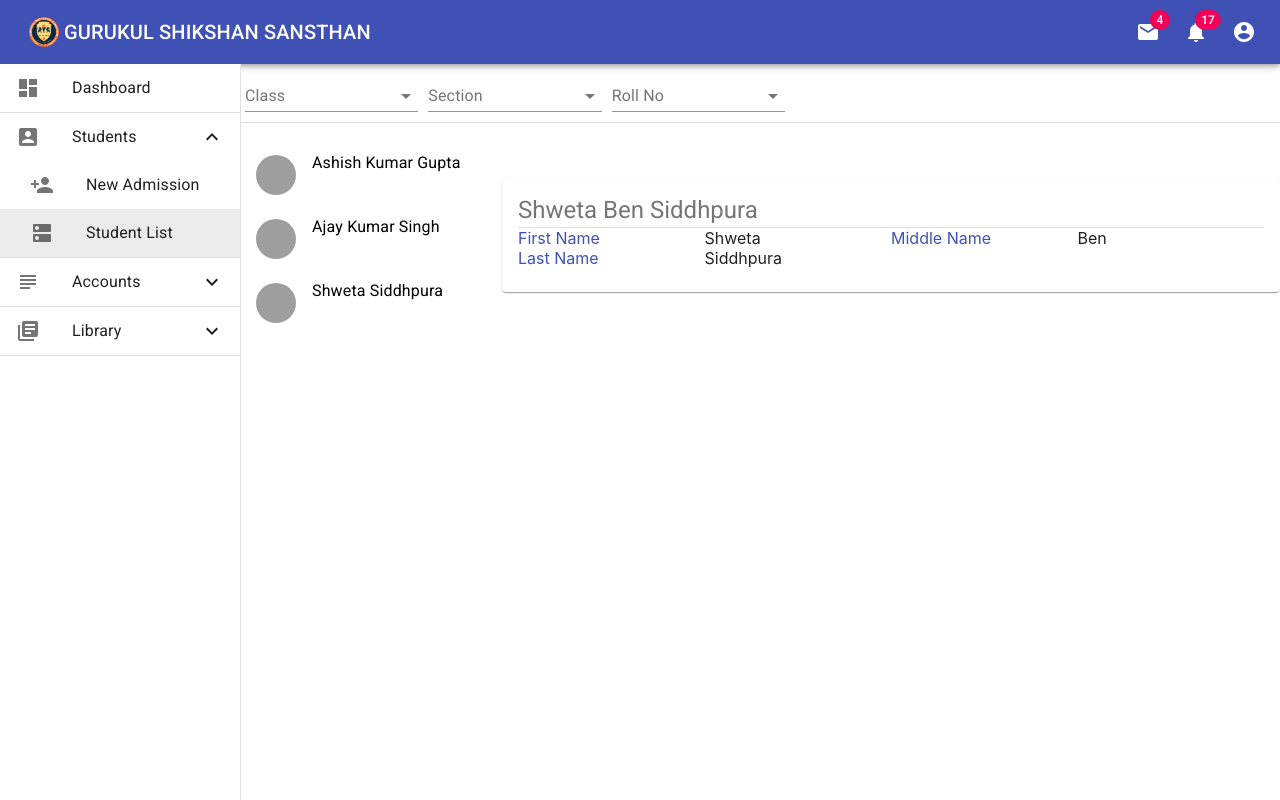
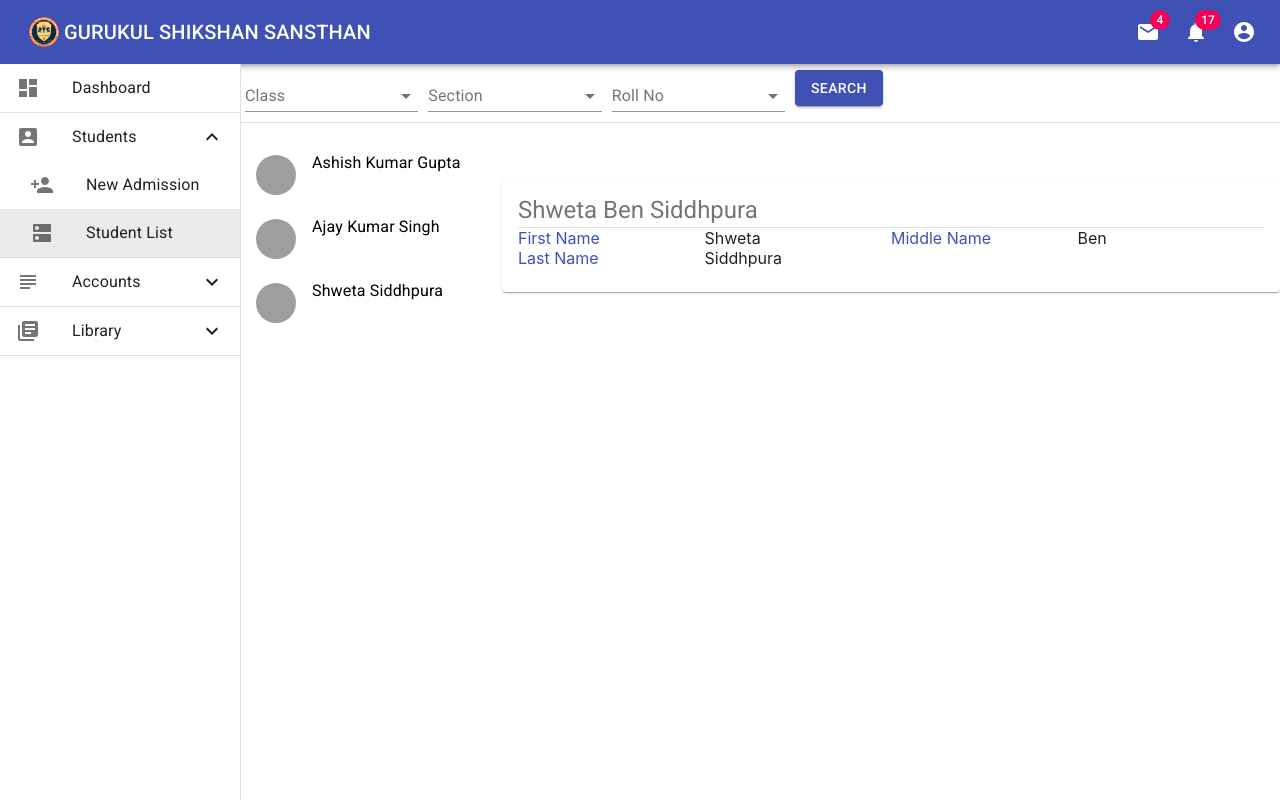
Before and after one commit to ashishkrgupta/irms-ui, a React (Create React App) app: page / in a window 1280 px wide. Built offline with nearby package versions, Linux system fonts and the light colour scheme; grey boxes are pictures that could not be loaded.

Commit message:
added search button student search component

```diff
--- a/src/components/students/list/StudentList.js
+++ b/src/components/students/list/StudentList.js
@@ -48,7 +48,8 @@ export default class StudentList extends Component {
   render = () => {
     return (<Grid container direction="row" justify="flex-start" spacing={1} alignItems="center">
       <StudentSearchBar
-        onChange={this.onChangeSearhBar}
+        //onChange={this.onChangeSearhBar}
+        onSearchClick={this.onChangeSearhBar}
       />
       {this.renderContainer()}
     </Grid>);
--- a/src/components/students/list/StudentSearchBar.js
+++ b/src/components/students/list/StudentSearchBar.js
@@ -5,6 +5,7 @@ import InputLabel from '@material-ui/core/InputLabel';
 import MenuItem from '@material-ui/core/MenuItem';
 import FormControl from '@material-ui/core/FormControl';
 import Select from '@material-ui/core/Select';
+import Button from '@material-ui/core/Button';
 import classes from "../AdmissionForm.module.css"
 
 export default class StudentSearchBar extends Component {
@@ -17,25 +18,30 @@ export default class StudentSearchBar extends Component {
     }
   }
 
+  componentDidUpdate = () => {
+    this.props.onChange && this.props.onChange(this.state.selectedOption);
+  }
+
   onChangeClass = (event) => {
     let selectedOption = {...this.state.selectedOption};
     selectedOption.class = event.target.value;
     this.setState({selectedOption})
-    this.props.onChange(selectedOption);
   }
 
   onChangeSection = (event) => {
     let selectedOption = {...this.state.selectedOption};
     selectedOption.section = event.target.value;
     this.setState({selectedOption})
-    this.props.onChange(selectedOption);
   }
 
   onChangeRollNo = (event) => {
     let selectedOption = {...this.state.selectedOption};
     selectedOption.rollNo = event.target.value;
     this.setState({selectedOption})
-    this.props.onChange(selectedOption);
+  }
+
+  onSearchClick = () => {
+    this.props.onSearchClick && this.props.onSearchClick(this.state.selectedOption);
   }
 
   render = () => {
@@ -85,7 +91,9 @@ export default class StudentSearchBar extends Component {
             </Select>
           </FormControl>
         </Grid>
-
+        {this.props.onSearchClick && (<Grid item xs={2} style= {{margin: "0px 5px"}}>
+          <Button variant="contained" onClick={this.onSearchClick} color="primary">Search</Button>
+        </Grid>)}
       </Grid>
       <Divider className="margintop10px"/>
     </Grid>);
```
